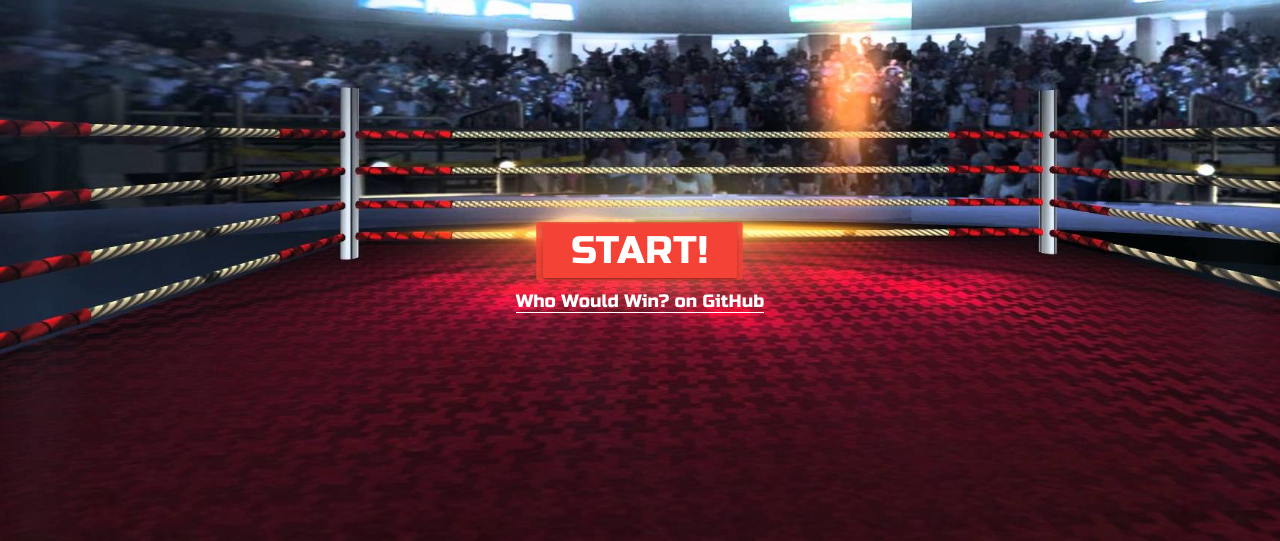
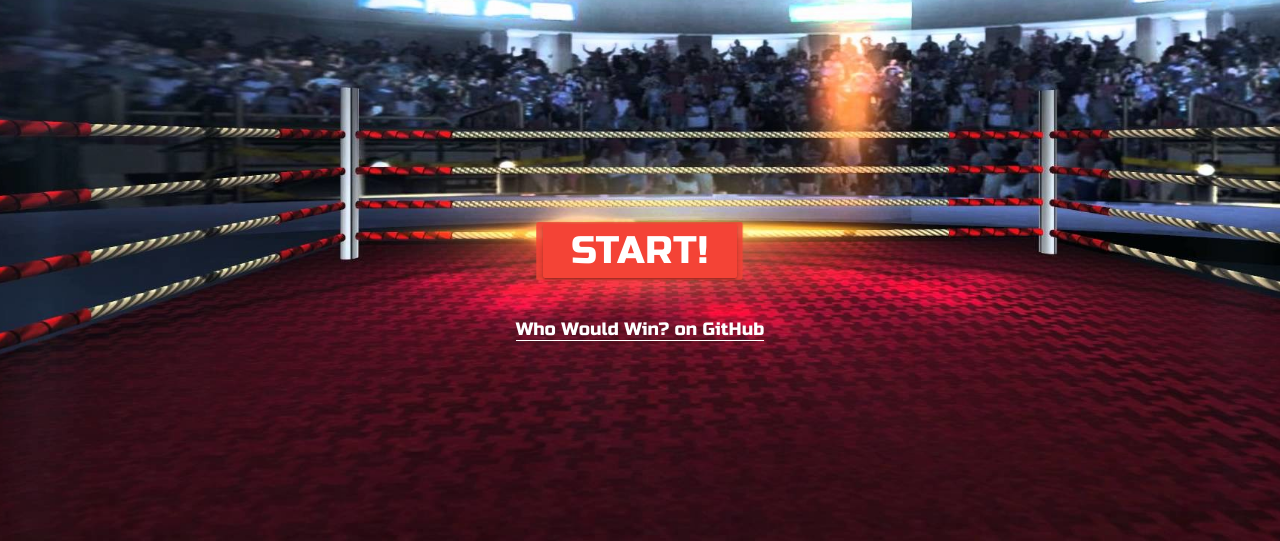
Before and after one commit to rrcampbell-exe/who-would-win, a plain HTML site: page index.html in a window 1280 px wide. Shown: the part 259-800 px from the top of the page. Drawn offline with nearby package versions, Linux system fonts and the light colour scheme; no server answers.

Commit message:
Update footer margin

```diff
--- a/assets/css/style.css
+++ b/assets/css/style.css
@@ -121,7 +121,7 @@ h1, h2, h3, h4, h5, h6, strong {
 
 footer {
     text-align: center;
-    margin: 10px;
+    margin-top: 3%;
 }
 
 footer a {
```
